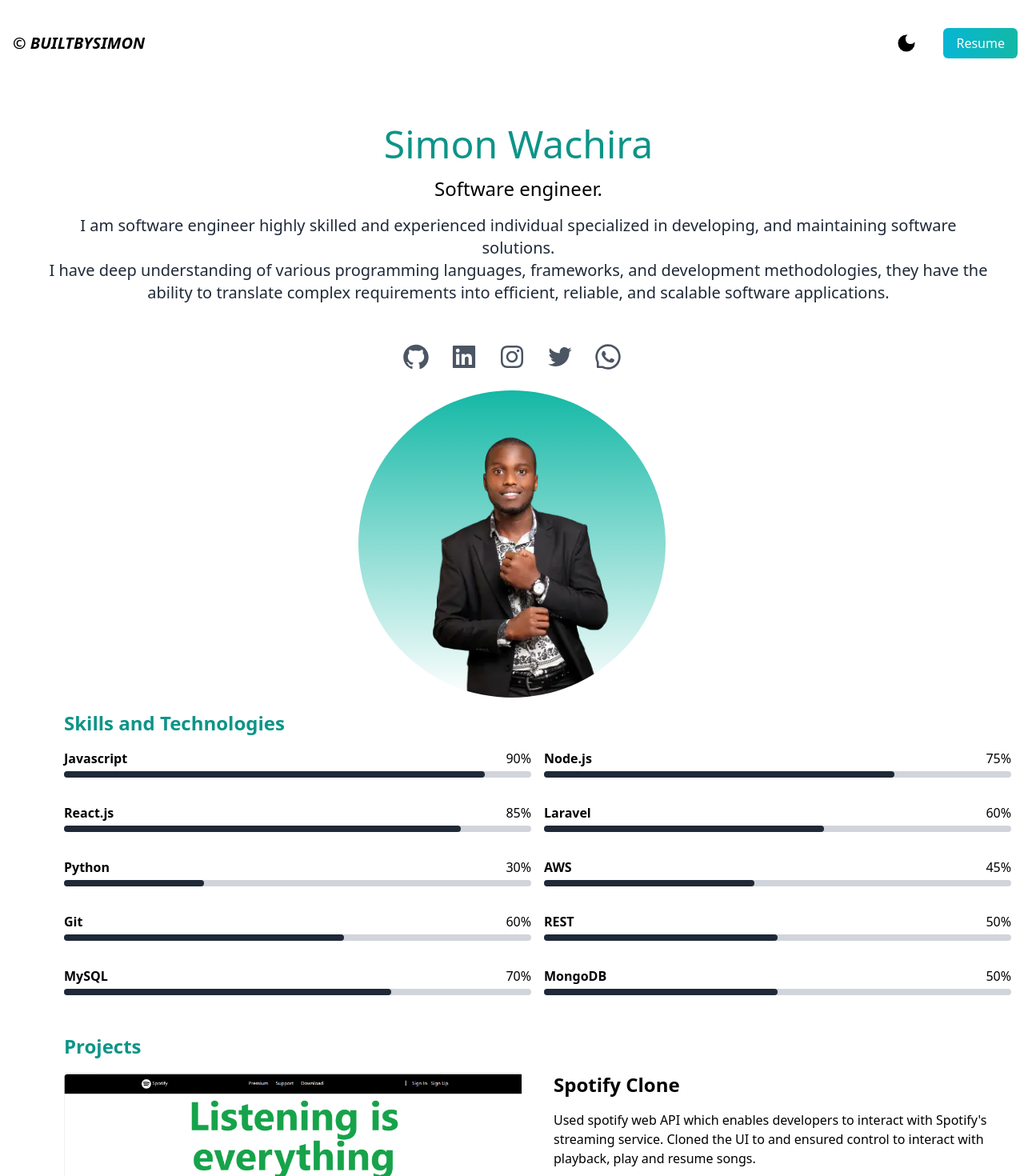
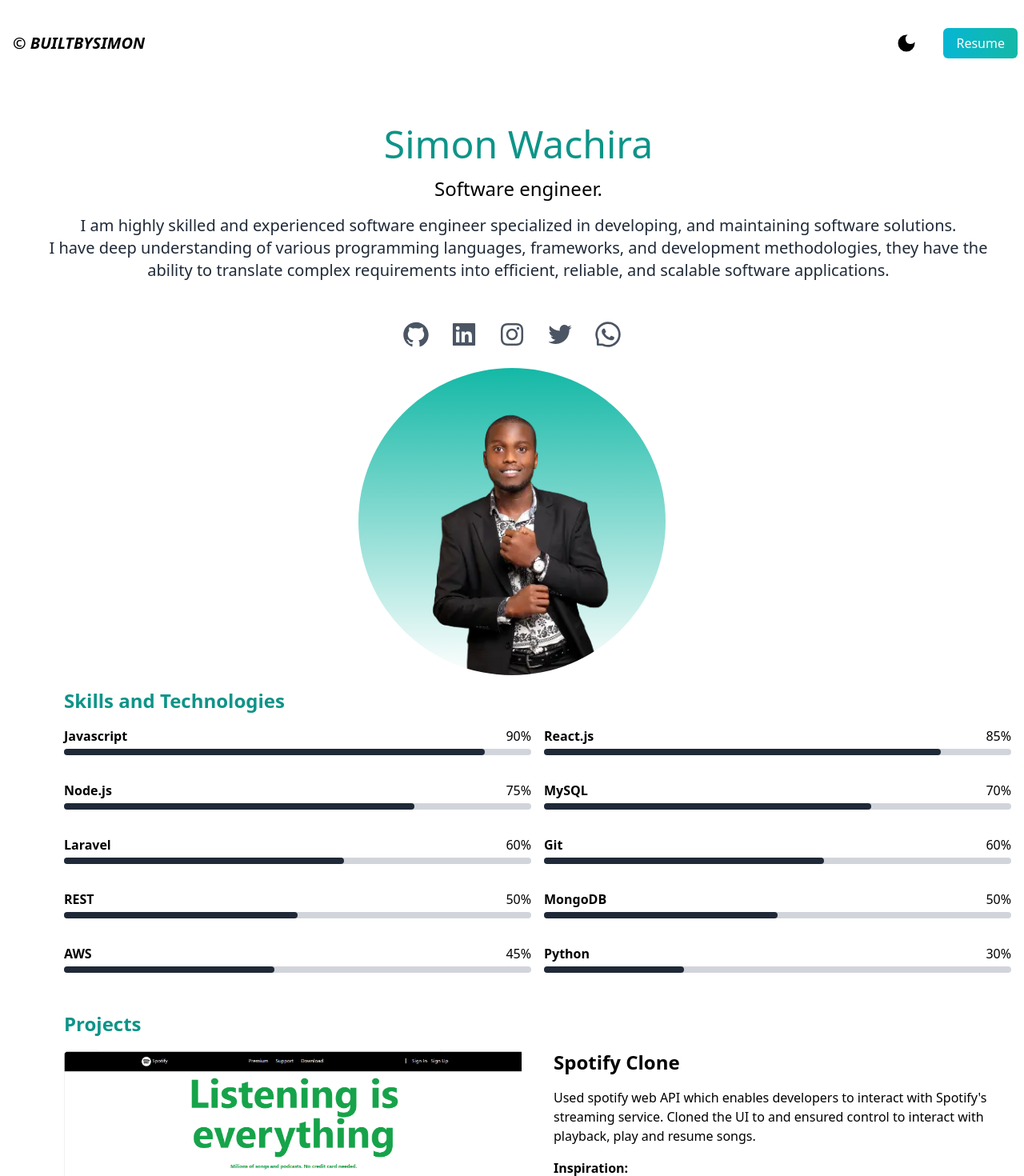
Before and after one commit to bunny254/portfolio, a React (Create React App) app in the folder client/: page / in a window 1280 px wide. Shown: the top 1470 px of the page at 80% size. Built offline with nearby package versions, Linux system fonts and the light colour scheme.

Commit message:
Re-arranged skills according to percentages and removes redandant software engineer tag

```diff
--- a/client/src/siteComponents/about.jsx
+++ b/client/src/siteComponents/about.jsx
@@ -99,7 +99,7 @@ const About = () => {
       <h2 className="text-4xl text-teal-600 font-medium py-2 md:text-5xl">Simon Wachira</h2>
       <h3 className="text-xl py-2 md:text-2xl">Software engineer.</h3>
       <p className="text-md py-2 leading-8 text-gray-800 dark:text-white md:text-xl">
-        I am software engineer highly skilled and experienced individual
+        I am highly skilled and experienced software engineer
         specialized in developing, and maintaining software solutions.
         <br /> I have deep understanding of various programming languages,
         frameworks, and development methodologies, they have the ability to
--- a/client/src/siteComponents/skills.jsx
+++ b/client/src/siteComponents/skills.jsx
@@ -3,15 +3,15 @@ import React, { useState } from "react";
 const Skills = () => {
   const skills = [
     { name: "Javascript", percentage: 90 },
+    { name: "React.js", percentage: 85 },
     { name: "Node.js", percentage: 75 },
-    { name: "React.js", percentage: 85 },
+    { name: "MySQL", percentage: 70 },
     { name: "Laravel", percentage: 60 },
-    { name: "Python", percentage: 30 },
-    { name: "AWS", percentage: 45 },
     { name: "Git", percentage: 60 },
     { name: "REST", percentage: 50 },
-    { name: "MySQL", percentage: 70 },
     { name: "MongoDB", percentage: 50 },
+    { name: "AWS", percentage: 45 },
+    { name: "Python", percentage: 30 },
     // Add more skills as needed
   ];
   const [visibleSkills, setVisibleSkills] = useState(4);
@@ -44,7 +44,12 @@ const Skills = () => {
               </div>
             ))}
             {visibleSkills < skills.length && (
-              <button className="bg-teal-600 rounded px-3 py-1" onClick={loadMoreSkills}>Show More</button>
+              <button
+                className="bg-teal-600 rounded px-3 py-1"
+                onClick={loadMoreSkills}
+              >
+                Show More
+              </button>
             )}
           </div>
         </div>
```
